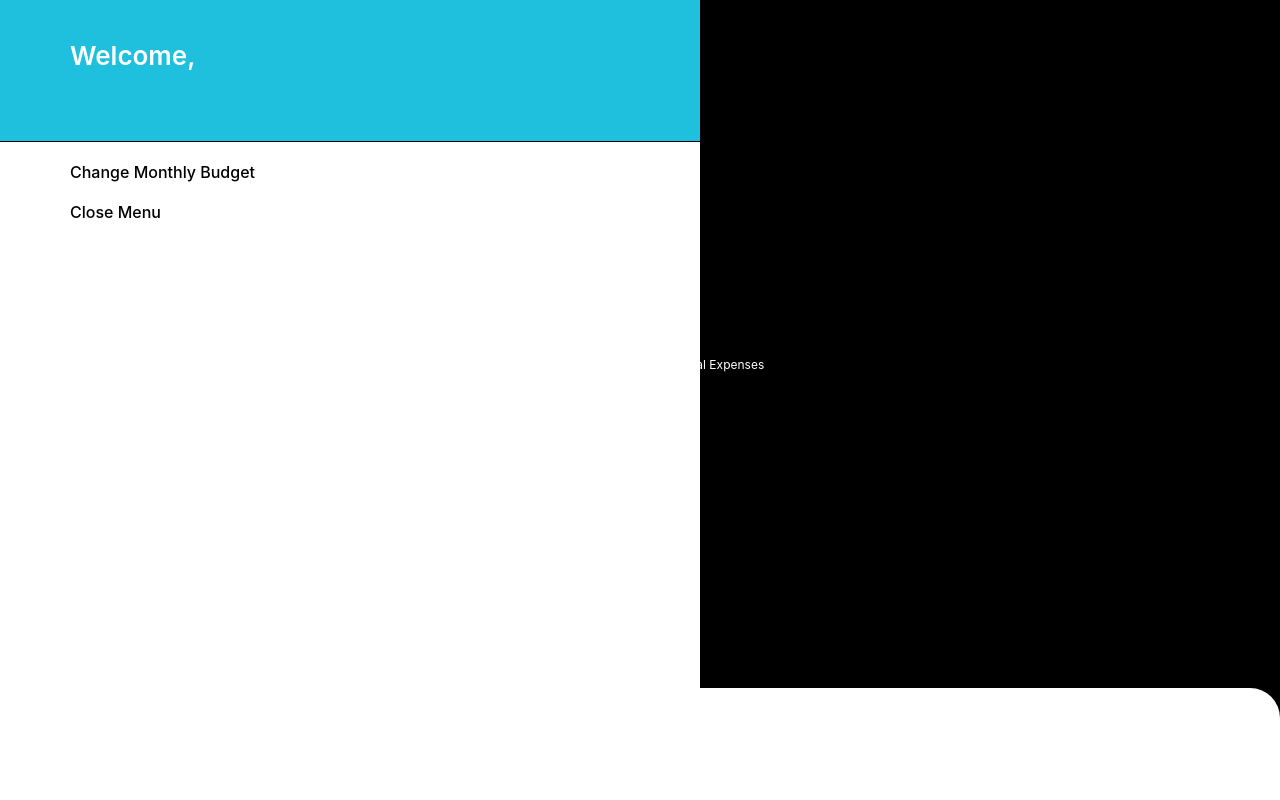
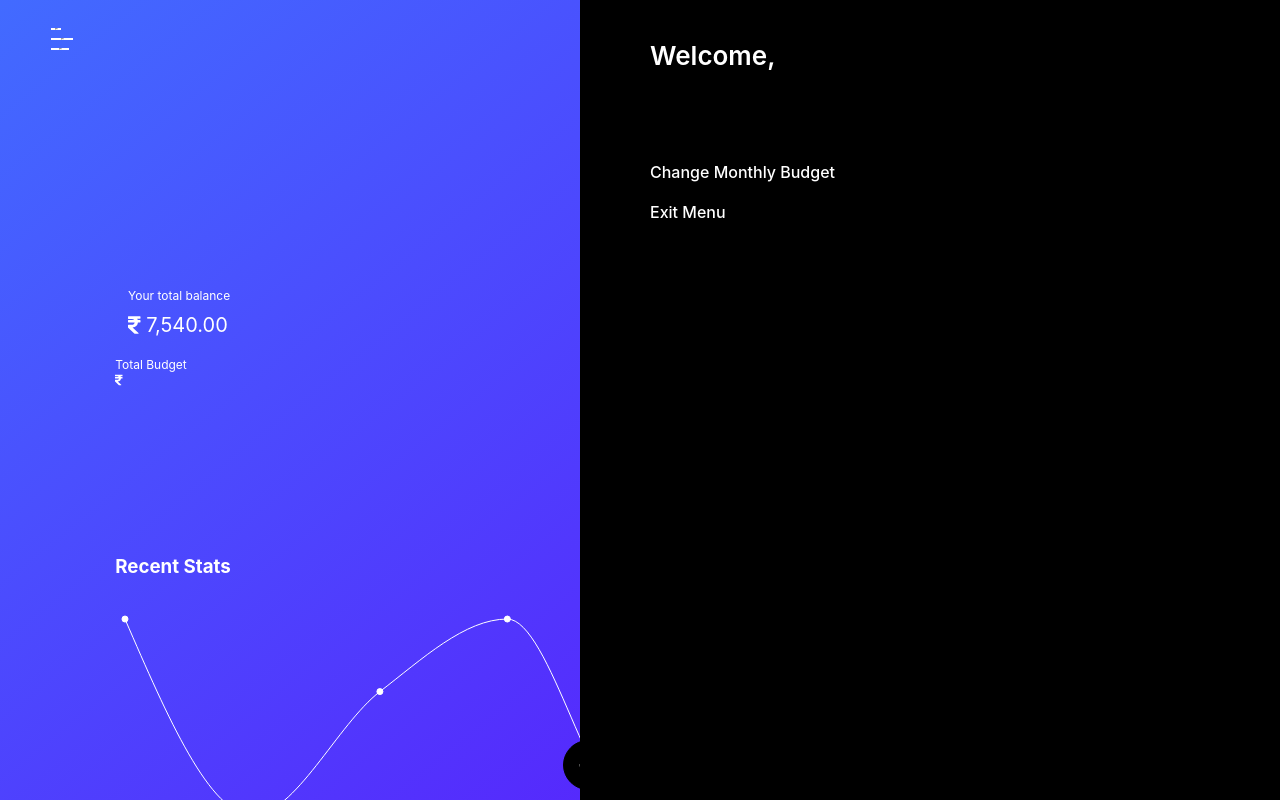
Before and after one commit to theinnovativeone/expense-reactjs, a React (Create React App) app: page /Dashboard in a window 1280 px wide. Both pictures are taken after a click on the element 665 px from the left and 39 px from the top of the page. Shown: the top 800 px of the page. Built offline with nearby package versions, Linux system fonts and the light colour scheme.

Commit message:
Great UI changes to the menu
Updatedmenu look and added charts

```diff
--- a/package.json
+++ b/package.json
@@ -14,6 +14,7 @@
     "react-router": "^6.0.2",
     "react-router-dom": "5.1.2",
     "react-scripts": "4.0.3",
+    "recharts": "^2.1.6",
     "web-vitals": "^1.0.1"
   },
   "scripts": {
--- a/src/App.js
+++ b/src/App.js
@@ -4,7 +4,8 @@ import Dashboard from './components/Dashboard';
 import NamePage from './components/NamePage';
 import Onboarding from './components/Onboarding';
 import First from './components/First';
-import addexpense from './components/addexpense'
+import addexpense from './components/addexpense';
+import Stats from './components/statistics';
 import {
   BrowserRouter as Router,
   Route,
@@ -20,6 +21,7 @@ function App(props){
           <Route exact path="/Dashboard" component={Dashboard} />
           <Route exact path="/Onboarding" component={Onboarding} />
           <Route exact path="/Addexpense" component={addexpense} />
+          <Route exact path="/stats" component={Stats} />
         </Switch>
     </Router>
   );
--- a/src/components/Dashboard.js
+++ b/src/components/Dashboard.js
@@ -1,8 +1,20 @@
-import React from "react";
+import React, { PureComponent, Component } from "react";
 import './Style.css';
 import {Link} from "react-router-dom";
 import { FontAwesomeIcon } from '@fortawesome/react-fontawesome'
 import { faRupeeSign } from '@fortawesome/free-solid-svg-icons'
+import { LineChart, Line, XAxis, YAxis, CartesianGrid, Tooltip, Legend, ResponsiveContainer } from 'recharts';
+const data = [
+    { name: 'Dec', amt: 2400 },
+    { name: 'Jan', amt: 210  },
+    { name: 'Feb', amt: 1590 },
+    { name: 'Mar', amt: 2400 },
+    { name: 'Apr', amt: 210  },
+    { name: 'May', amt: 1590 },
+    { name: 'Jun', amt: 2400 },
+    { name: 'Jul', amt: 210  },
+    { name: 'Aug', amt: 1590 }
+];
 
 class App extends React.Component {
     constructor(props) {
@@ -26,11 +38,11 @@ class App extends React.Component {
         return (
             <div className="DashApp">
                 <br/>
-                <div className="menu" style={{left:this.state.displayMenu}}>
+                <div className="menu" style={{right:this.state.displayMenu}}>
                     <div className="menuhead">Welcome, </div>
                     <div className="bodymenu">
                         Change Monthly Budget<br/><br/>
-                        <span onClick={()=> this.handleMenuClose()}>Close Menu</span>
+                        <span onClick={()=> this.handleMenuClose()} style={{cursor:'pointer'}}>Exit Menu</span>
                     </div>
                 </div>
                 <ul className="ul" onClick={()=> this.handleMenuOpen()}>
@@ -50,7 +62,17 @@ class App extends React.Component {
                     <span className="figure"><br/>
                     <FontAwesomeIcon className='fafa' icon={faRupeeSign} /></span>
                 </div>
-                <div className="graph">"Graph Here"
+                <div className="graph">
+                    <div className="prnt">
+                        <h3>Recent Stats</h3> <h4><Link className="Link" to="/stats">View More</Link></h4>
+                    </div>
+                <ResponsiveContainer width="100%" height="85%">
+                    <LineChart data={data} margin={{ top: 5, right: 20, left: 10, bottom: 5 }} >
+                    <XAxis stroke="#fff" dataKey="name" interval={'preserveStartEnd'}/>
+                    <Tooltip />
+                    <Line type="monotone" dataKey="amt"  activeDot={{ r: 6 }} stroke="#fff" yAxisId={1} />
+                    </LineChart>
+                </ResponsiveContainer>
                 </div>
                 <div className="past-transactions">
                     <div className="extra"></div>
--- a/src/components/Style.css
+++ b/src/components/Style.css
@@ -172,7 +172,7 @@ Link{
 }
 
 .DashApp{
-  background-color: black;
+  background: linear-gradient(to bottom right, #0037ffbd,#6101fb);
   color: white;
   height:100%;
   margin:0;
@@ -190,7 +190,6 @@ Link{
 }
 .DashApp .budget-overview{
   width:38%;
-  background-color:black;
   padding-left:9%;
   padding-right:3%;
   font-size:12px !important;
@@ -200,15 +199,42 @@ Link{
   width:38%;
   padding-left:3%;
   padding-right:9%;
-  background-color:black;
   overflow:hidden;
   float:left;
   font-size:12px !important;
 }
 .graph{
-  height:100px;
+  margin-top:5%;
   padding:9%;
-  background-color:black;
+  height:300px;
+}
+.graph .prnt{
+  display:flex;
+}
+.graph h3{
+  width:65%;
+}
+.graph h4{
+  float:right;
+  font-size:14px;
+  font-weight:500;
+  border:1px solid white;
+  border-radius:20px 20px;
+  padding:1%;
+  padding-left:4%;
+  padding-right:4%;
+  background-color:white;
+  color:#6101fb;
+  transition:all 0.3s ease;
+  cursor:pointer;
+}
+.graph h4 .Link{
+  text-decoration: none;
+  color:inherit;
+}
+.graph h4:hover{
+  background-color:transparent;
+  color:white;
 }
 .past-transactions{
   background-color:white !important;
@@ -330,14 +356,16 @@ Link{
   margin-left:4%;
   padding:0;
   line-height:10px;
+  cursor:pointer;
 }
 .add-expense-app .costinput{
   margin-top:20px;
   padding-top:20px;
+  margin-left:15px;
   font-size:16px;
   border:0;
   border-bottom:1px solid black;
-  width:90%;
+  width:70%;
   outline:0;
 }
 .add-expense-app .movenext{
@@ -365,10 +393,10 @@ Link{
   position:fixed;
   top:0;
   height:100%;
-  width:70%;
+  width:90%;
   max-width:700px;
-  background-color:white;
-  color:black;
+  background-color:black;
+  color:white;
   transition:all 0.6s ease;
   z-index:2;
 }
@@ -380,11 +408,13 @@ Link{
   margin:0px;
   border-bottom:1px solid black;
   padding-bottom:70px;
-  background-color:#03b9dae3;
-  color:#fff;
 }
 .DashApp .bodymenu{
   padding-left:10%;
   padding-top:20px;
   font-weight:500;
 }
+.transactions{
+  list-style-type:none;
+  margin-left:0;
+}
--- a/src/components/addexpense.js
+++ b/src/components/addexpense.js
@@ -44,7 +44,7 @@ class App extends React.Component {
                 </div>
                 <div className="setvalue" style={{display:this.state.displayVal}}>
                     <div className="heading">Enter Cost.</div>
-                    <input type="number" className="costinput" />
+                    Rs. <input type="number" className="costinput" />
                     <Link to="/Dashboard">
                         <button className="movenext">Confirm</button>
                     </Link>
--- /dev/null
+++ b/src/components/statistics.js
@@ -0,0 +1,10 @@
+import React from "react";
+
+class App extends React.Component{
+    render(){
+        return(
+            "hi"
+        )
+    }
+}
+export default App;
```
Also changed, not shown: src/components/Home.js (deleted, +0 -20 lines), 1 other file (tests, documents, lock files or other folders).
